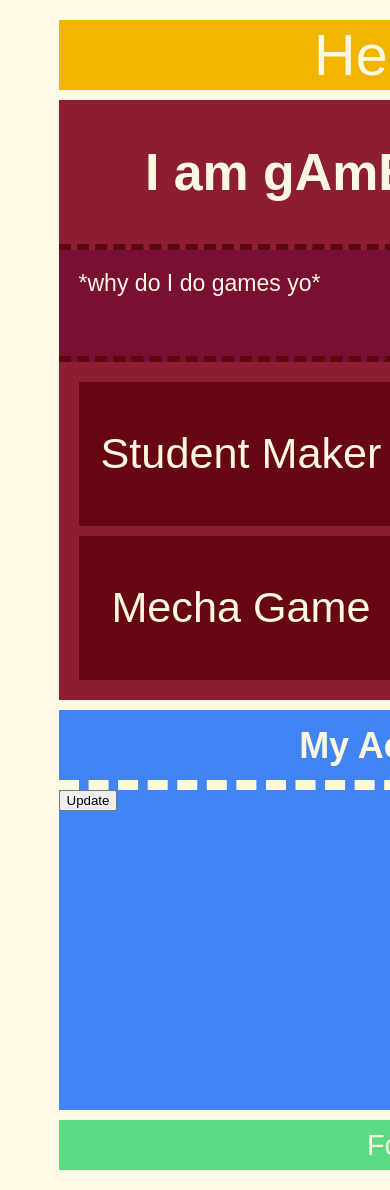
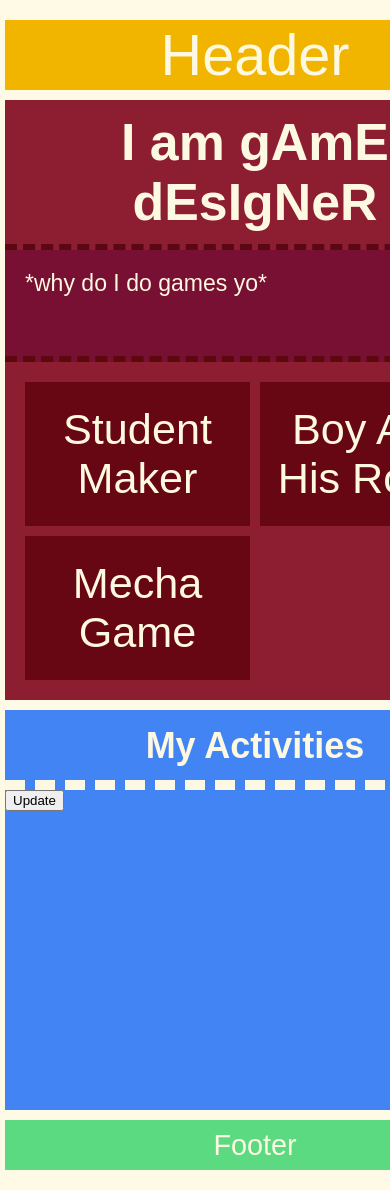
Before and after one commit to Quattro-Bajeena/PersonalWebsite, a Flask app: page /Games in a window 390 px wide; the page is wider, and only the part inside the window is pictured. Run offline with Flask 2, Linux system fonts and the light colour scheme; data that the repository does not hold is empty; some libraries are stand-ins or nearby versions.

Commit message:
adaptations to smaller screens. completed activities scripts

```diff
--- a/app/static/css/main.css
+++ b/app/static/css/main.css
@@ -2,9 +2,6 @@ html{
 
     font-family: Arial, Helvetica, sans-serif;
     font-size: 3em;
-
-
-
 }
 
 body {
@@ -15,12 +12,14 @@ body {
     margin: 20px 15% 20px 15%;
 }
 
+
+
 .main-container{
     font-size: 1em;
     height: 100%;
     display: grid;
     gap: 10px;
-    min-width: 700px;
+    min-width: 300px;
     grid-template-rows: 100px minmax(1000px, auto) 80px;
     grid-template-columns: repeat(12, 1fr);
     grid-template-areas:
@@ -41,6 +40,10 @@ body {
     }
 }
 @media(max-width: 1400px){
+    body{
+        margin-left: 80px;
+        margin-right: 80px;
+    }
     .main-container{
         font-size: 0.7em;
     }
@@ -53,7 +56,24 @@ body {
         "f f f f f f f f f f f f";
     }
 
+}
 
+@media(max-width: 1000px){
+    body{
+        margin-left: 20px;
+        margin-right: 20px;
+    }
+}
+
+@media(max-width: 700px){
+    .main-container{
+        font-size: 0.5em;
+        min-width: 500px;
+    }
+    body{
+        margin-left: 5px;
+        margin-right: 5px;
+    }
 }
 
 @media(max-height: 1000px) {
@@ -108,9 +128,11 @@ body {
     font-size: 0.5em;
     min-width: 250px;
 
+
     background-color: #4284f3;
     display: grid;
     grid-template: 80px 50px auto / 1fr;
+
 
 }
 
@@ -127,6 +149,8 @@ body {
 }
 
 .activities{
+
+
     max-height: 900px;
 
     padding: 10px;
@@ -172,6 +196,7 @@ body {
 
 .activity > a{
     color: inherit;
+    text-decoration: none;
 }
 
 .activity > a > .title{
--- /dev/null
+++ b/app/static/js/activities.js
@@ -0,0 +1,48 @@
+activities = function(){
+
+// UPDATING DB
+function db_update(event){
+	fetch('/update-activities')
+	  .then(response => response.json())
+	  .then(data => {
+		console.log(data);
+		let btn = document.querySelector('#update-activities-btn');
+
+		btn.textContent = 'Updated'
+	  })
+}
+
+let update_btn = document.querySelector('#update-activities-btn');
+update_btn.addEventListener('click', db_update);
+
+
+
+// RESIZING
+let content = document.querySelector('.content-container');
+let feed = document.querySelector('.rssfeed');
+let activities = document.querySelector('.activities');
+
+
+function fit_size(){
+
+	if(window.matchMedia("(max-width: 1400px)").matches == false){
+
+		let sizeDiff = 0;
+		for(let el of feed.children){
+			if(el.classList.contains('activities') == false){sizeDiff += el.offsetHeight;}
+		}
+
+		padding = parseInt(window.getComputedStyle(activities).paddingTop) + parseInt(window.getComputedStyle(activities).paddingTop);
+		let targetHeight = content.offsetHeight - sizeDiff - padding;
+		activities.style['max-height'] = targetHeight + 'px';
+	}
+}
+
+
+window.addEventListener('load', () =>{
+	setTimeout(fit_size, 50);
+	window.addEventListener('resize', fit_size);
+});
+}
+
+activities();
--- a/app/static/js/include_html.js
+++ b/app/static/js/include_html.js
@@ -1,3 +1,5 @@
+
+includeHtml = function(){
     let articles_url = '/text_files/';
 
     elements = document.querySelectorAll('.include-html');
@@ -9,8 +11,8 @@ function getFile(url, on_load_func){
         request.send();
     }
 
-for(el of elements){
-    console.log(el);
+    for(let el of elements){
+        //console.log(el);
         file_name = el.id + '.html';
 
         getFile(articles_url+file_name, (event)=>{
@@ -25,3 +27,6 @@ for(el of elements){
         })
 
     }
+}
+
+includeHtml();
--- a/app/static/js/modal.js
+++ b/app/static/js/modal.js
@@ -1,3 +1,5 @@
+
+modalFile =function(){
 // Get the modal
 let modal = document.querySelector(".modal-image");
 
@@ -23,13 +25,16 @@ let span = document.querySelector(".modal-close");
 modalImg.addEventListener('webkitAnimationEnd', () => {
 
     //Close modal only after animation ended
-    span.addEventListener('click', closeModal)
-    document.addEventListener('keydown', pressEsc)
+    span.addEventListener('click', closeModal);
+    document.addEventListener('click', closeModal);
+    document.addEventListener('keydown', pressEsc);
+
 })
 
 
 function pressEsc(event){
     if(event.key == 'Escape'){closeModal();}
+
 }
 
 function showModal(event){
@@ -43,5 +48,9 @@ function showModal(event){
 function closeModal(){
     modal.style.display = 'none';
     span.removeEventListener('click', closeModal)
+    document.removeEventListener('click', closeModal);
     document.removeEventListener('keydown', pressEsc);
 }
+}
+
+modalFile();
--- a/app/static/js/update_db.js
+++ /dev/null
@@ -1,25 +0,0 @@
-
-function db_update(event){
-  //let response = await fetch('/update-activities')
-
-  // if(response.ok){
-  //   let json = await response.json();
-  //   console.log(response.text);
-  // }else{
-  //   alert("HTTP-Error: " + response.status);
-  // }
-
-
-  fetch('/update-activities')
-    .then(response => response.json())
-    .then(data => {
-      console.log(data);
-      let btn = document.querySelector('#update-activities-btn');
-
-      btn.textContent = 'Updated'
-    })
-}
-
-
-let update_btn = document.querySelector('#update-activities-btn');
-update_btn.addEventListener('click', db_update);
--- a/app/templates/base.html
+++ b/app/templates/base.html
@@ -24,7 +24,7 @@
             <button id='update-activities-btn' >Update</button>
         </div>
         <div class="activities">
-            {% for activity in activities[:20] %}
+            {% for activity in activities[:40] %}
             <div class="activity">
                 <a href={{activity.link}} target="remote">
                     <div class="title">{{activity.title}}</div>
@@ -55,7 +55,7 @@
 </div>
 
 
-<script type="text/javascript" src="{{url_for('static', filename='js/update_db.js')}}"></script>
+<script type="text/javascript" src="{{url_for('static', filename='js/activities.js')}}"></script>
 
 <script type=text/javascript>
     $SCRIPT_ROOT = {{ request.script_root|tojson|safe }};
```
Also changed, not shown: TODO.md (+9 -1 lines), app/static/js/images.js (deleted, +0 -76 lines), app.db. Lines whose indentation alone changed are shown as unchanged.
